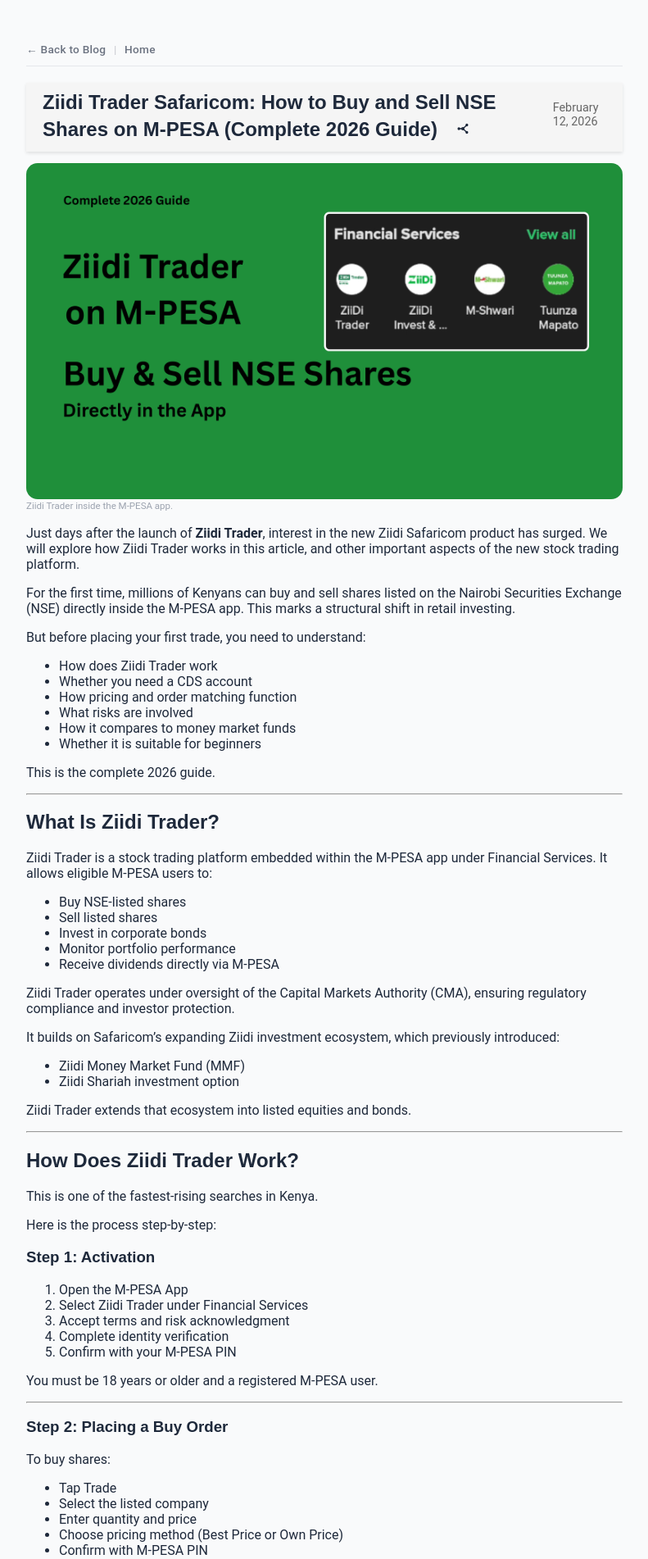
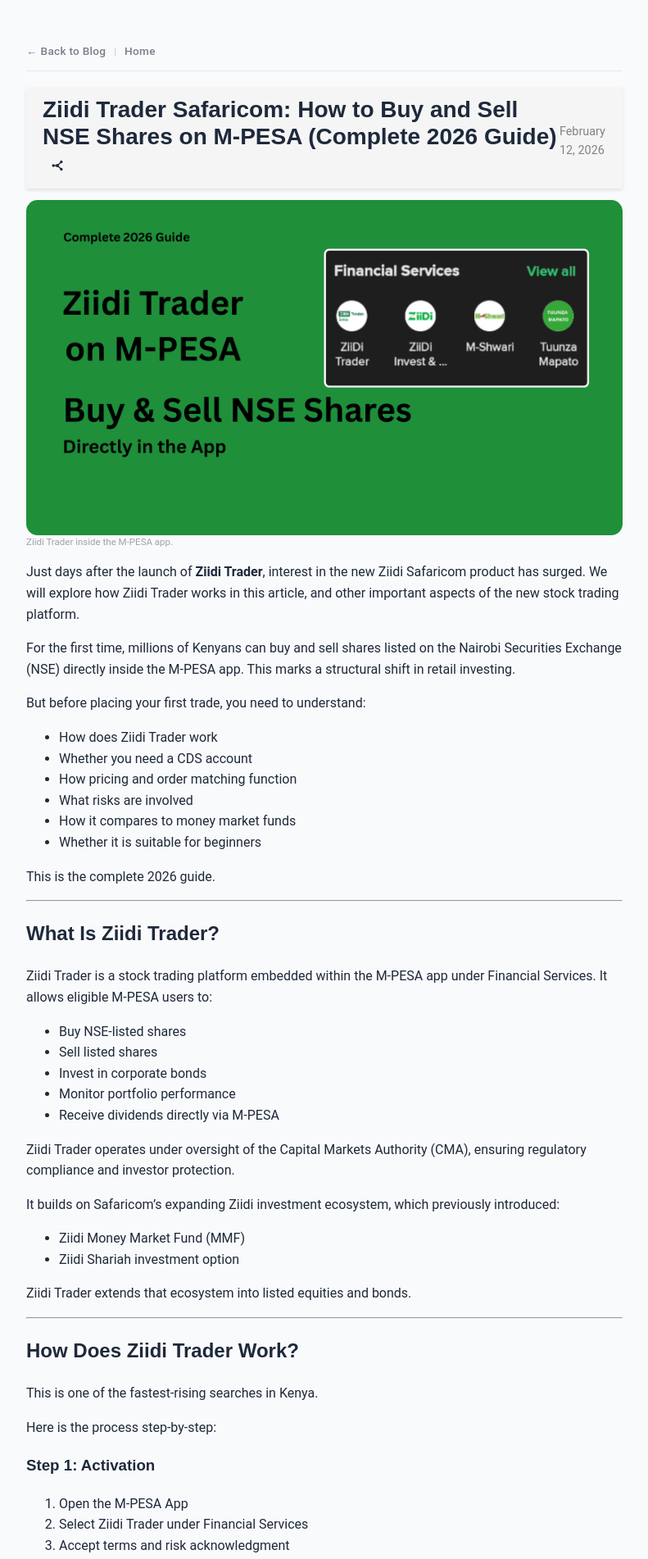
Before and after one commit to Coinimain/kenyanmmf, a Jekyll site: the page built from _posts/2026-02-12-ziidi-trader-complete-guide-kenya.md, in a window 1280 px wide. Shown: the top 1902 px of the page at 82% size, without its empty margins (244-1035 px from the left). Built offline with Jekyll 4.4.1, drawn with Linux system fonts in a browser that asks for light colours; comment, search, counter and statistics services are not loaded.

Commit message:
Add critical CSS to reduce FOUC snap on hard refresh

```diff
--- a/_layouts/default.html
+++ b/_layouts/default.html
@@ -138,6 +138,29 @@
     <meta name="twitter:image" content="https://kenyammfcalculator.co.ke{{ page.image | relative_url }}" />
   {% endif %}
 
+  <!-- Critical CSS: reduces "unstyled snap" on hard refresh -->
+  <style>
+    html { -webkit-text-size-adjust: 100%; }
+    body {
+      margin: 0;
+      font-family: Roboto, system-ui, -apple-system, "Segoe UI", Arial, sans-serif;
+      color: #1E293B;
+      background: #fff;
+    }
+    a { color: inherit; }
+    img { max-width: 100%; height: auto; }
+    main { display: block; }
+
+    /* Blog post skeleton so it doesn't look "basic" before style.css arrives */
+    .post-wrap { max-width: 900px; margin: 0 auto; padding: 16px; }
+    .post { line-height: 1.6; }
+    .post-nav { margin: 6px 0 14px; font-size: 14px; opacity: .9; }
+    .post-nav-link { text-decoration: none; }
+    .post-title { margin: 0; font-size: 28px; line-height: 1.2; }
+    .post-date { margin: 6px 0 0; font-size: 13px; opacity: .8; }
+    .post-hero img { display: block; }
+  </style>
+
   <!-- Main CSS (non-blocking load) -->
   <link rel="preload" as="style" href="{{ '/style.css' | relative_url }}?v=20260220">
   <link rel="stylesheet" href="{{ '/style.css' | relative_url }}?v=20260220" media="print" onload="this.media='all'">
@@ -184,6 +207,7 @@
   {{ content }}
 
   {% include footer.html %}
+
 
   {% unless page.layout == 'post' or page.url == '/blog/' or page.url contains '/blog/' %}
     <script src="{{ '/main.js' | relative_url }}" defer></script>
```
